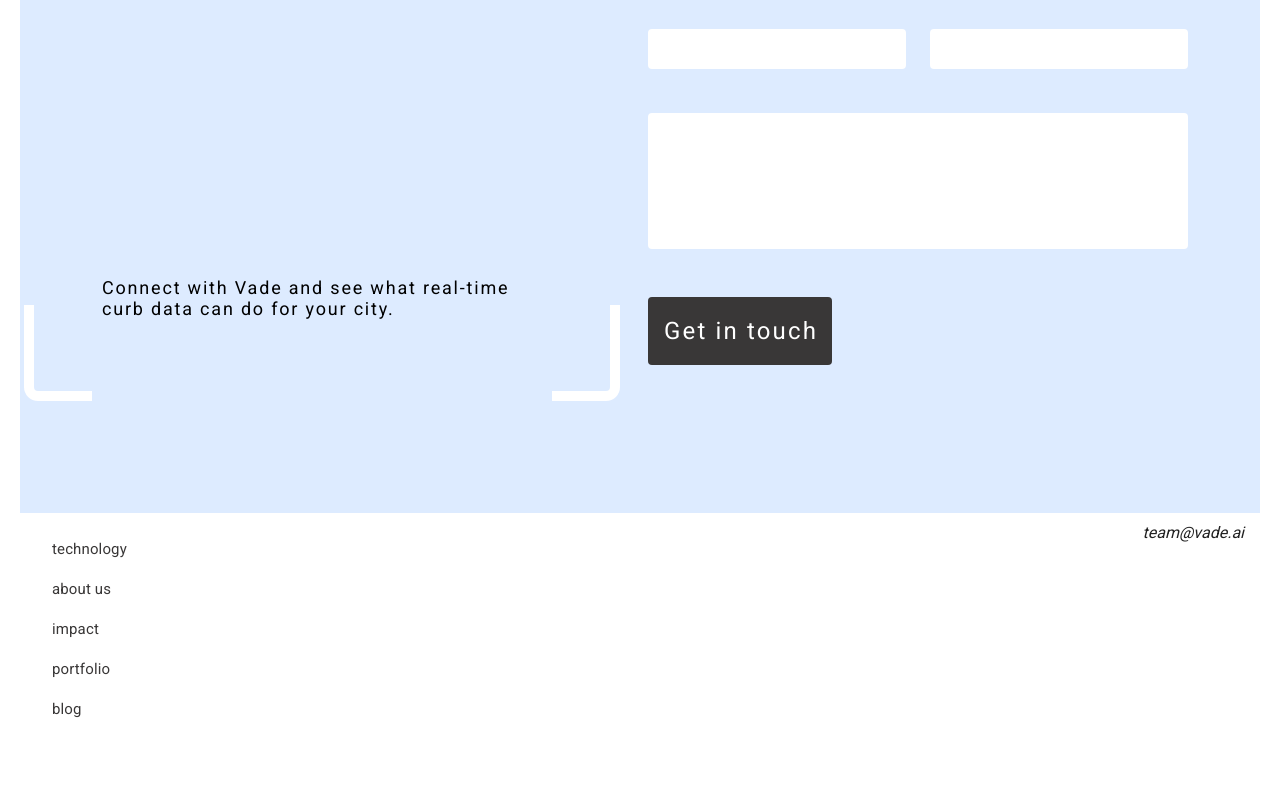
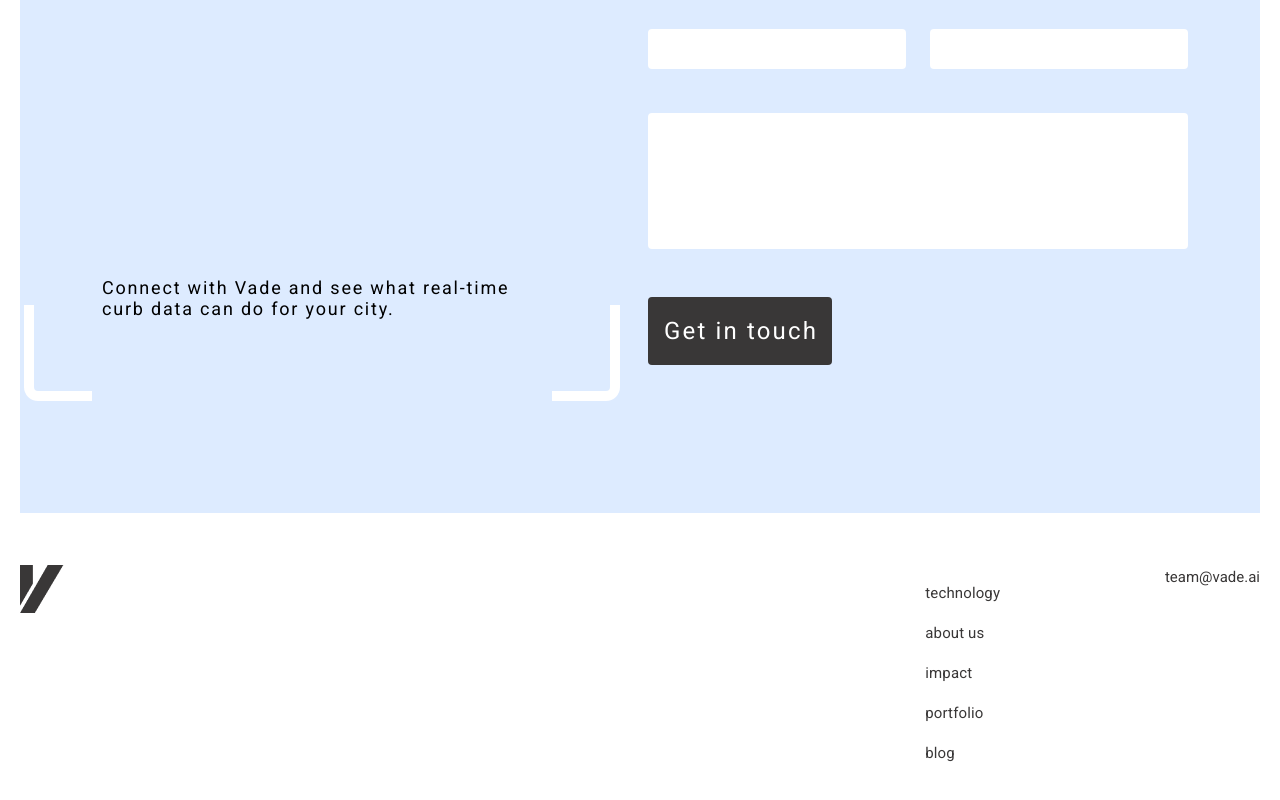
Before and after one commit to deadbeathd07/vade, a Vue app: page / in a window 1280 px wide. Shown: the part 5967-6767 px from the top of the page. Before the commit the page ends 6745 px from the top, so only its background shows below. Built offline with nearby package versions, Linux system fonts and the light colour scheme.

Commit message:
added logo, navigation and margins between components

```diff
--- a/src/components/VadeFooter.vue
+++ b/src/components/VadeFooter.vue
@@ -1,9 +1,26 @@
 <template>
-	<v-footer class="d-flex flex-column">
-		<v-sheet class="w-100 d-flex justify-space-between">
-			<vade-nav :nav="nav" :is-horizontal="false" />
-			<address>
-				<p>team@vade.ai</p>
+	<v-footer class="d-flex flex-column pa-0 pt-13 pb-5">
+		<v-sheet class="w-100 d-flex">
+			<v-img
+				:width="44"
+				:height="48"
+				src="assets/logo-2.png"
+				class="flex-0-0"
+			/>
+			<vade-nav
+				:nav="nav"
+				:is-horizontal="false"
+				class="ml-auto flex-0-1 vade-mr-12-pc"
+			/>
+			<address class="flex-0-1">
+				<a
+					href="#"
+					target="_blank"
+					rel="noopener noreferrer"
+					class="font-normal text-decoration-none primary-nav-text vade-base-text vade-lh-18"
+				>
+					team@vade.ai
+				</a>
 			</address>
 		</v-sheet>
 		<v-divider />
@@ -19,4 +36,11 @@ const store = useStore();
 const nav = store.state.nav;
 </script>
 
-<style></style>
+<style>
+.font-normal {
+	font-style: normal;
+}
+.vade-mr-12-pc {
+	margin-right: 12%;
+}
+</style>
```
